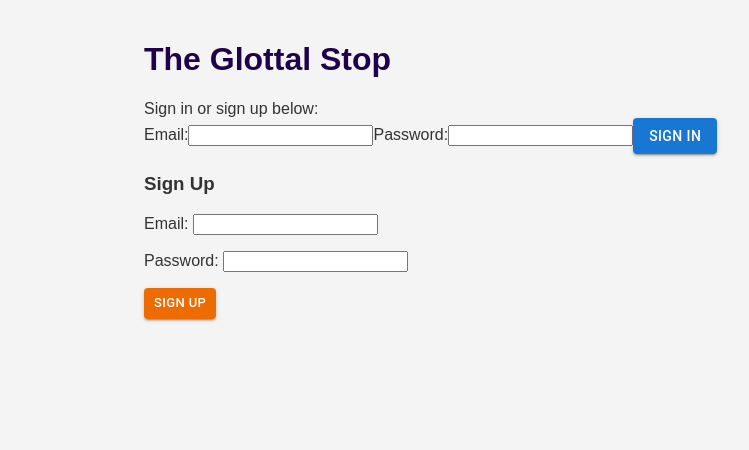
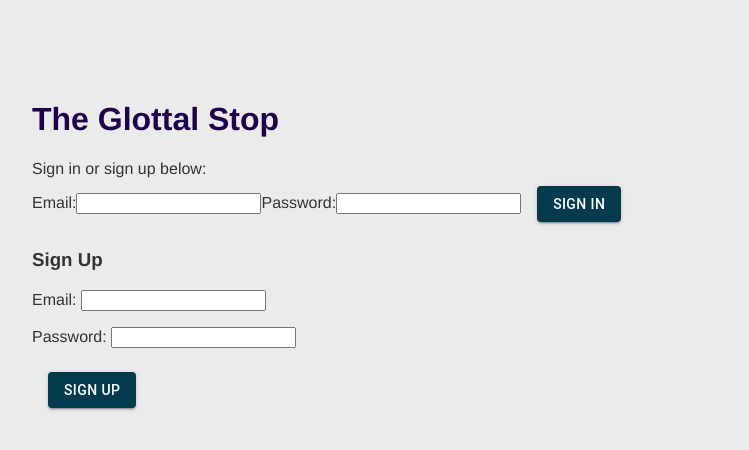
Before and after one commit to marco-boop/book-selector, a React (Create React App) app: page / in a window 1280 px wide. Shown: the top 450 px of the page, without its empty margins (96-845 px from the left). Built offline with nearby package versions, Linux system fonts and the light colour scheme; no server answers.

Commit message:
Homepage styling cleanup

```diff
--- a/src/components/SignInForm.js
+++ b/src/components/SignInForm.js
@@ -1,7 +1,7 @@
 import React, { useState } from 'react';
 import { getAuth, signInWithEmailAndPassword } from 'firebase/auth';
 import firebaseApp from '../firebase';
-import Button from '../components/MaterialUI/Button';
+import Button from '../styles/MaterialUI/Button';
 
 const SignInForm = () => {
     const [email, setEmail] = useState('');
--- a/src/components/SignUp.js
+++ b/src/components/SignUp.js
@@ -2,7 +2,7 @@
 import React, { useState } from 'react';
 import { getAuth, createUserWithEmailAndPassword } from 'firebase/auth';
 import firebaseApp from '../firebase';
-import Button from '../components/MaterialUI/Button';
+import Button from '../styles/MaterialUI/Button';
 
 const SignUp = () => {
     const [email, setEmail] = useState('');
@@ -38,7 +38,7 @@ const SignUp = () => {
                 <label>Password:   </label>
                 <input type="password" value={password} onChange={(e) => setPassword(e.target.value)} />
             </p>
-            <Button color="warning" size="small" variant="contained" onClick={handleSignUp}>Sign Up</Button>
+            <Button variant="contained" onClick={handleSignUp}>Sign Up</Button>
         </div>
     );
 };
--- a/src/styles/HomePage.css
+++ b/src/styles/HomePage.css
@@ -1,9 +1,19 @@
 /* HomePage.css */
+
+/*
+
+Indigo dye: #023A4E
+Caffeine-free Pepsi: #E6B021
+Crayola bright pink: #EF476F
+Anti-flash white: #EBEBEB
+White: #FFFFFF
+
+*/
 
 /* Global styles */
 body {
-    font-family: 'Arial', sans-serif;
-    background-color: #f4f4f4;
+    font-family: 'Helvetica', sans-serif;
+    background-color: #EBEBEB;
     color: #333;
     margin: 0;
     padding: 0;
@@ -12,9 +22,9 @@ body {
 
   /* Container styles */
   .container {
-    max-width: 800px;
+    max-width: 80%;
     margin: 0 auto;
-    padding: 20px;
+    padding: 80px;
   }
 
   /* Header styles */
@@ -26,18 +36,3 @@ body {
   form {
     margin-bottom: 20px;
   }
-
-  /* Button styles */
-  button {
-    background-color: #1e024b;
-    color: #fff;
-    padding: 10px 15px;
-    border: none;
-    cursor: pointer;
-  }
-
-  button:hover {
-    background-color: #1e024b;
-  }
-
-  /* ... add more styles as needed */
--- a/src/components/MaterialUI/Button.js
+++ b/src/styles/MaterialUI/Button.js
@@ -3,8 +3,10 @@ import { Button as MuiButton } from '@mui/material';
 
 const Button = ({ children, variant = 'contained', color = 'primary', onClick, ...rest }) => {
     const customStyles = {
-        backgroundColor: '#1e024b', // Specify your desired color
-        color: 'white', // Set text color based on your design
+        margin: '8px 16px',
+        backgroundColor: '#023A4E',
+        color: 'white',
+
         // Add any other custom styles as needed
     };
 
@@ -13,6 +15,7 @@ const Button = ({ children, variant = 'contained', color = 'primary', onClick, .
             variant={variant}
             color={color}
             onClick={onClick}
+            style={customStyles}
             {...rest}>
             {children}
         </MuiButton>
```
Also changed, not shown: src/components/Header.js (added).
